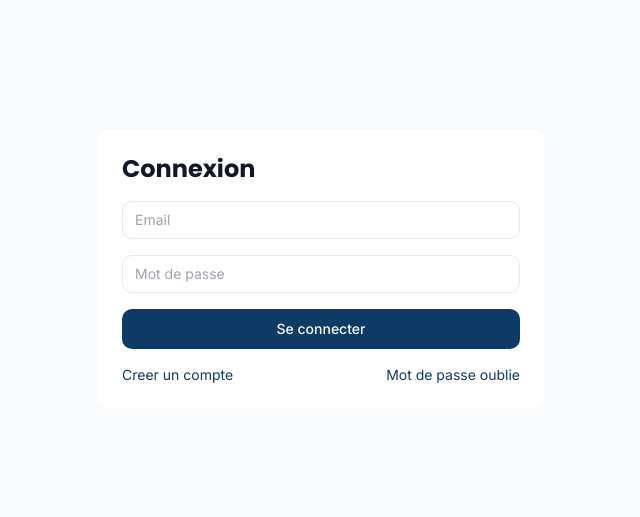
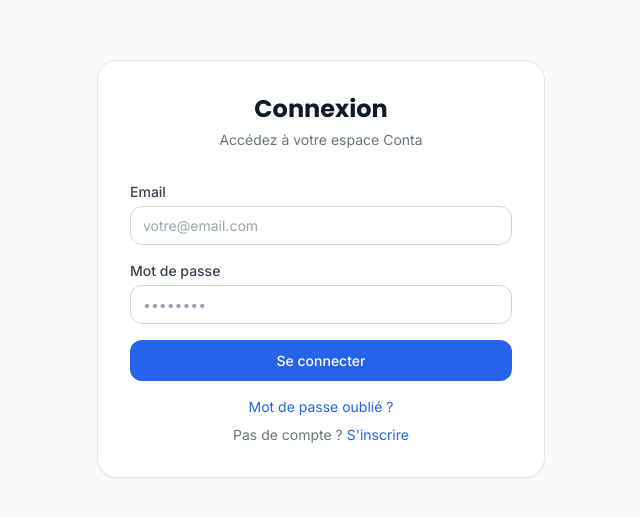
Before and after one commit to okerybanza/conta-cd, a React (Vite) app in the folder frontend/: page /login in a window 1280 px wide. Shown: the part 131-648 px from the top of the page, without its empty margins (319-959 px from the left). Built offline with nearby package versions, Linux system fonts and the light colour scheme; no server answers.

Commit message:
fix - intercepteur Axios token localStorage

```diff
--- a/frontend/src/pages/auth/LoginPage.tsx
+++ b/frontend/src/pages/auth/LoginPage.tsx
@@ -1,47 +1,91 @@
 import { useState } from 'react';
-import { Link, useNavigate } from 'react-router-dom';
+import { useNavigate, Link } from 'react-router-dom';
+import { useAuthStore } from '../../store/auth.store';
 import api from '../../services/api';
-import { useAuthStore } from '../../store/auth.store';
 
 export default function LoginPage() {
   const navigate = useNavigate();
   const { setAuth } = useAuthStore();
   const [email, setEmail] = useState('');
   const [password, setPassword] = useState('');
+  const [error, setError] = useState('');
   const [loading, setLoading] = useState(false);
-  const [error, setError] = useState<string | null>(null);
 
   const handleSubmit = async (e: React.FormEvent) => {
     e.preventDefault();
+    setError('');
+    setLoading(true);
     try {
-      setLoading(true);
-      setError(null);
-      const res = await api.post('/auth/login', { email, password });
-      const user = res.data?.data?.user || res.data?.user;
-      const company = res.data?.data?.company || res.data?.company || { id: user?.companyId || 'default', name: 'Entreprise' };
-      if (!user) throw new Error('Utilisateur introuvable dans la reponse');
+      const response = await api.post('/auth/login', { email, password });
+      const { accessToken, refreshToken, user, company } = response.data.data;
+      if (accessToken) localStorage.setItem('accessToken', accessToken);
+      if (refreshToken) localStorage.setItem('refreshToken', refreshToken);
       setAuth(user, company);
       navigate('/dashboard');
     } catch (err: any) {
-      setError(err.response?.data?.message || err.message || 'Connexion impossible');
+      setError(err.response?.data?.error?.message || 'Email ou mot de passe incorrect.');
     } finally {
       setLoading(false);
     }
   };
 
   return (
-    <div className="min-h-screen flex items-center justify-center p-6">
-      <form className="w-full max-w-md card p-6 space-y-4" onSubmit={handleSubmit}>
-        <h1 className="text-2xl font-bold">Connexion</h1>
-        {error && <div className="text-sm text-danger">{error}</div>}
-        <input className="input" type="email" value={email} onChange={(e) => setEmail(e.target.value)} placeholder="Email" required />
-        <input className="input" type="password" value={password} onChange={(e) => setPassword(e.target.value)} placeholder="Mot de passe" required />
-        <button className="btn-primary w-full" type="submit" disabled={loading}>{loading ? 'Connexion...' : 'Se connecter'}</button>
-        <div className="flex justify-between text-sm">
-          <Link to="/register" className="text-primary">Creer un compte</Link>
-          <Link to="/forgot-password" className="text-primary">Mot de passe oublie</Link>
+    <div className="min-h-screen flex items-center justify-center bg-gray-50">
+      <div className="w-full max-w-md">
+        <div className="bg-white rounded-2xl shadow-sm border border-gray-200 p-8">
+          <div className="text-center mb-8">
+            <h1 className="text-2xl font-bold text-gray-900">Connexion</h1>
+            <p className="text-gray-500 mt-1">Accédez à votre espace Conta</p>
+          </div>
+          {error && (
+            <div className="mb-4 p-3 bg-red-50 border border-red-200 rounded-lg text-red-700 text-sm">
+              {error}
+            </div>
+          )}
+          <form onSubmit={handleSubmit} className="space-y-4">
+            <div>
+              <label className="block text-sm font-medium text-gray-700 mb-1">Email</label>
+              <input
+                type="email"
+                value={email}
+                onChange={e => setEmail(e.target.value)}
+                required
+                className="w-full px-3 py-2 border border-gray-300 rounded-lg focus:outline-none focus:ring-2 focus:ring-blue-500"
+                placeholder="votre@email.com"
+              />
+            </div>
+            <div>
+              <label className="block text-sm font-medium text-gray-700 mb-1">Mot de passe</label>
+              <input
+                type="password"
+                value={password}
+                onChange={e => setPassword(e.target.value)}
+                required
+                className="w-full px-3 py-2 border border-gray-300 rounded-lg focus:outline-none focus:ring-2 focus:ring-blue-500"
+                placeholder="••••••••"
+              />
+            </div>
+            <button
+              type="submit"
+              disabled={loading}
+              className="w-full py-2.5 bg-blue-600 text-white rounded-lg font-medium hover:bg-blue-700 disabled:opacity-50 transition-colors"
+            >
+              {loading ? 'Connexion...' : 'Se connecter'}
+            </button>
+          </form>
+          <div className="mt-4 text-center text-sm text-gray-500">
+            <Link to="/forgot-password" className="text-blue-600 hover:underline">
+              Mot de passe oublié ?
+            </Link>
+          </div>
+          <div className="mt-2 text-center text-sm text-gray-500">
+            Pas de compte ?{' '}
+            <Link to="/register" className="text-blue-600 hover:underline">
+              S'inscrire
+            </Link>
+          </div>
         </div>
-      </form>
+      </div>
     </div>
   );
 }
--- a/frontend/src/services/api.ts
+++ b/frontend/src/services/api.ts
@@ -10,9 +10,15 @@ const api = axios.create({
   timeout: 30000, // 30 secondes
 });
 
-// Intercepteur requête (placeholder pour extensions futures, pas de JWT dans localStorage)
+// Intercepteur requête — injection du token JWT depuis localStorage
 api.interceptors.request.use(
-  (config) => config,
+  (config) => {
+    const token = localStorage.getItem('accessToken');
+    if (token) {
+      config.headers.Authorization = `Bearer ${token}`;
+    }
+    return config;
+  },
   (error) => Promise.reject(error)
 );
 
```
